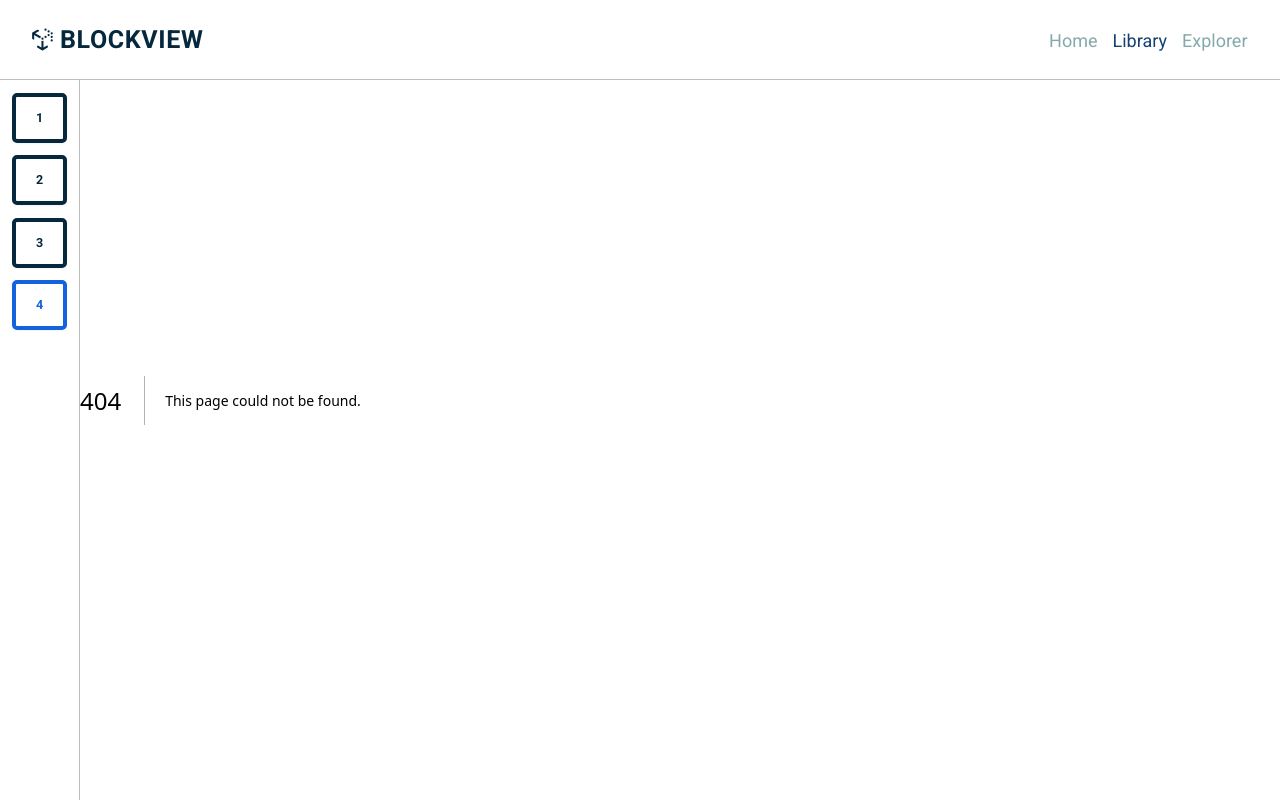
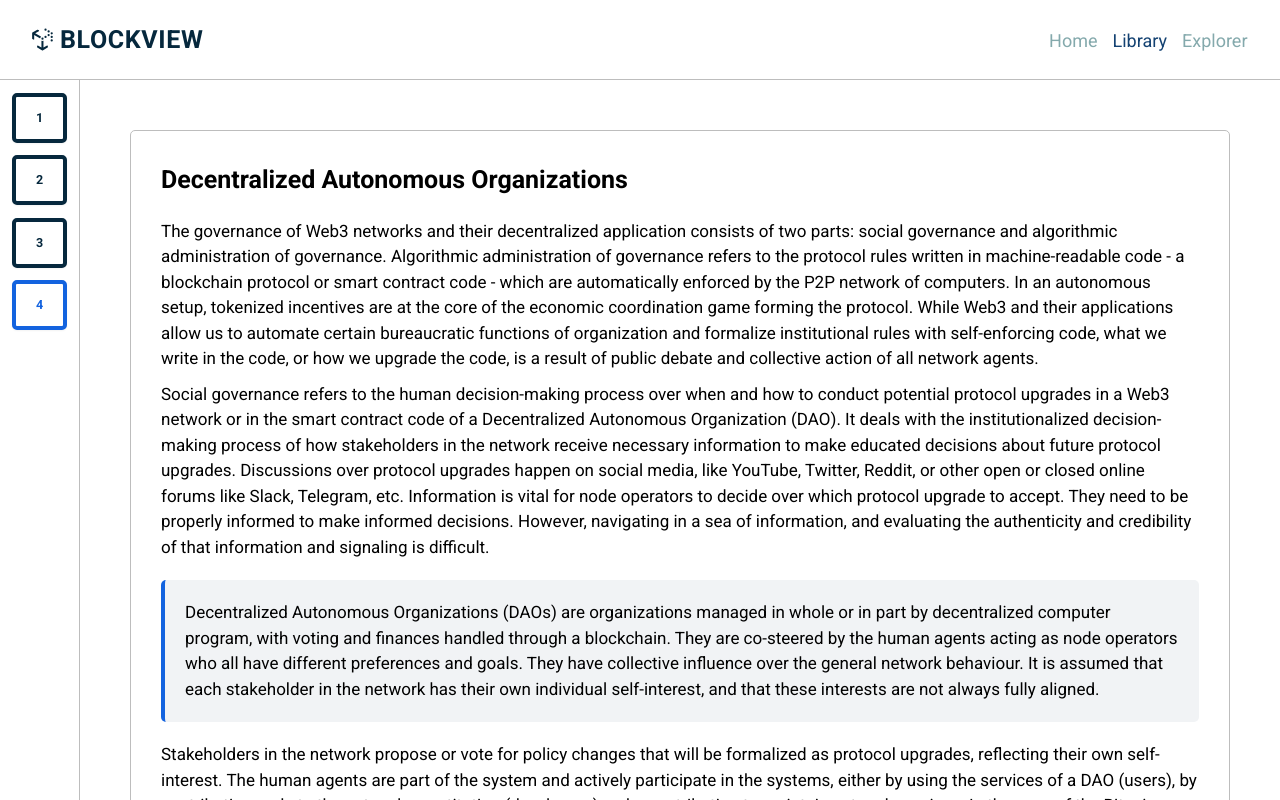
Before and after one commit to ejim11/Blockview, a Next.js app: page /library/can-an-organisation-be-decentralized in a window 1280 px wide. Before the commit this address had no page. Built offline with nearby package versions, Linux system fonts and the light colour scheme.

Commit message:
implemented the second section of the fourth chapter

```diff
--- /dev/null
+++ b/pages/library/can-an-organisation-be-decentralized/index.tsx
@@ -0,0 +1,35 @@
+/* eslint-disable react/no-unescaped-entities */
+import React from 'react'
+import Card from '../../../components/Card'
+
+const Daos = () => {
+
+    const prev = {
+        path: 'decentrallized-finance-(defi)'
+    }
+
+    const next = {
+        path: 'other-use-cases'
+    }
+
+    return (
+        <Card prev={prev} next={next}>
+            <h3 className=" mb-[2rem] font-semibold text-[2.5rem]">Decentralized Autonomous Organizations</h3>
+            <p>
+                The governance of Web3 networks and their decentralized application consists of two parts: social governance and algorithmic administration of governance. Algorithmic administration of governance refers to the protocol rules written in machine-readable code - a blockchain protocol or smart contract code - which are automatically enforced by the P2P network of computers. In an autonomous setup, tokenized incentives are at the core of the economic coordination game forming the protocol. While Web3 and their applications allow us to automate certain bureaucratic functions of organization and formalize institutional rules with self-enforcing code, what we write in the code, or how we upgrade the code, is a result of public debate and collective action of all network agents.
+            </p>
+            <p className='mt-[1rem]'>
+                Social governance refers to the human decision-making process over when and how to conduct potential protocol upgrades in a Web3 network or in the smart contract code of
+                a Decentralized Autonomous Organization (DAO). It deals with the institutionalized decision-making process of how stakeholders in the network receive necessary information to make educated decisions about future protocol upgrades. Discussions over protocol upgrades happen on social media, like YouTube, Twitter, Reddit, or other open or closed online forums like Slack, Telegram, etc. Information is vital for node operators to decide over which protocol upgrade to accept. They need to be properly informed to make informed decisions. However, navigating in a sea of information, and evaluating the authenticity and credibility of that information and signaling is difficult.
+            </p>
+            <p className="bg-[#f1f3f5] p-[2rem] rounded-lg my-[2rem] border-l-4 border-color-light-blue">
+            Decentralized Autonomous Organizations (DAOs) are organizations managed in whole or in part by decentralized computer program, with voting and finances handled through a blockchain. They are co-steered by the human agents acting as node operators who all have different preferences and goals. They have collective influence over the general network behaviour. It is assumed that each stakeholder in the network has their own individual self-interest, and that these interests are not always fully aligned.
+            </p>
+            <p>
+            Stakeholders in the network propose or vote for policy changes that will be formalized as protocol upgrades, reflecting their own self-interest. The human agents are part of the system and actively participate in the systems, either by using the services of a DAO (users), by contributing code to the network constitution (developers), or by contributing to maintain network services. In the case of the Bitcoin network, miners individually contribute to collective maintenance of a P2P payment network. In the case of MakerDAO contributors are rewarded for the collective maintenance of the Stable Token DAI. In the case of Aragon network actors are/were rewarded for the collective maintenance for a DAO platform. As a result, there are feedback-loops between the individual actors and the whole network. Since individual actions affect the system, who all have interdependencies with external events, the system as a whole evolves over time.
+            </p>
+        </Card>
+    )
+}
+
+export default Daos
```
Also changed, not shown: pages/library/cryptography/index.tsx (indentation only).
